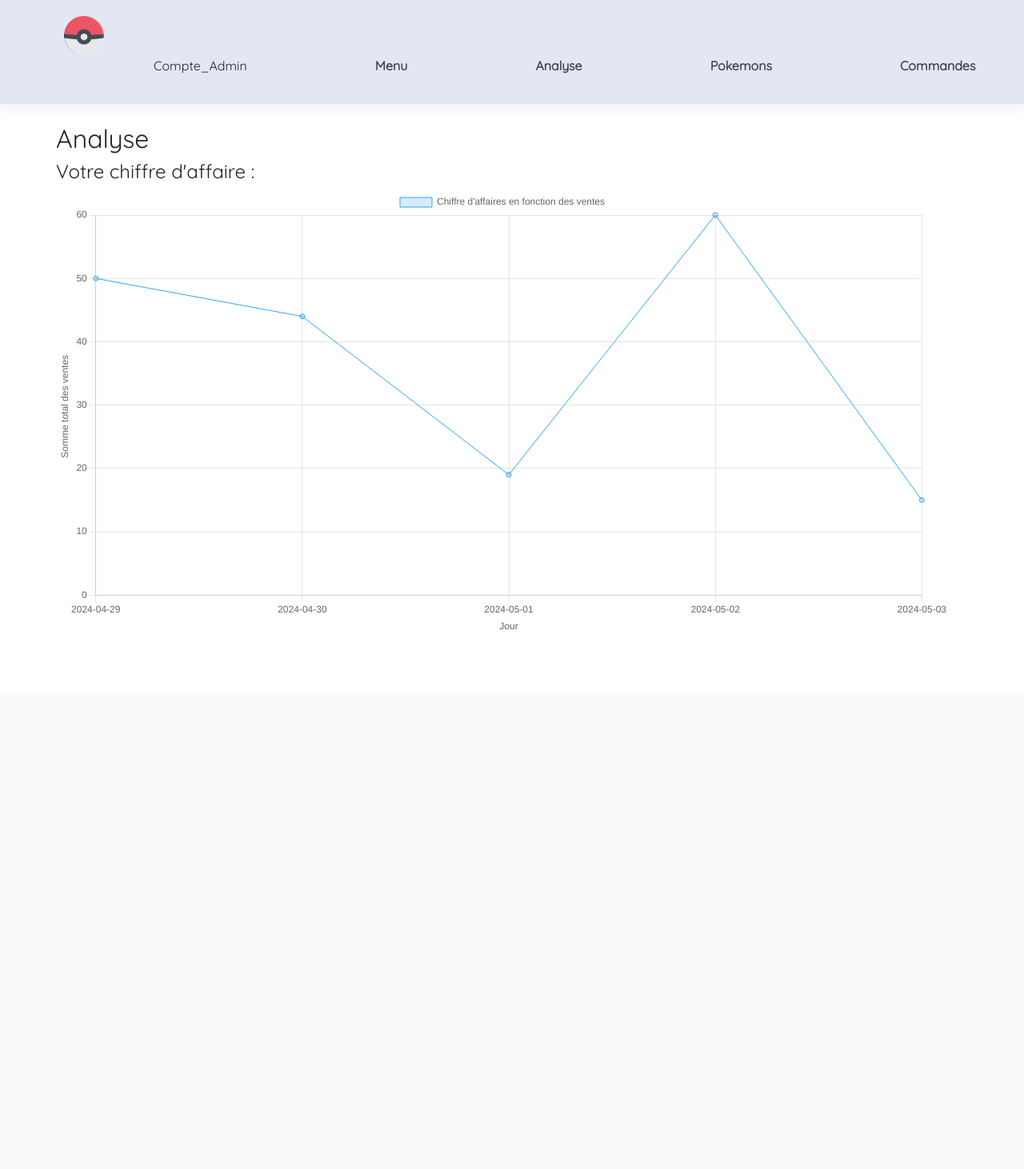
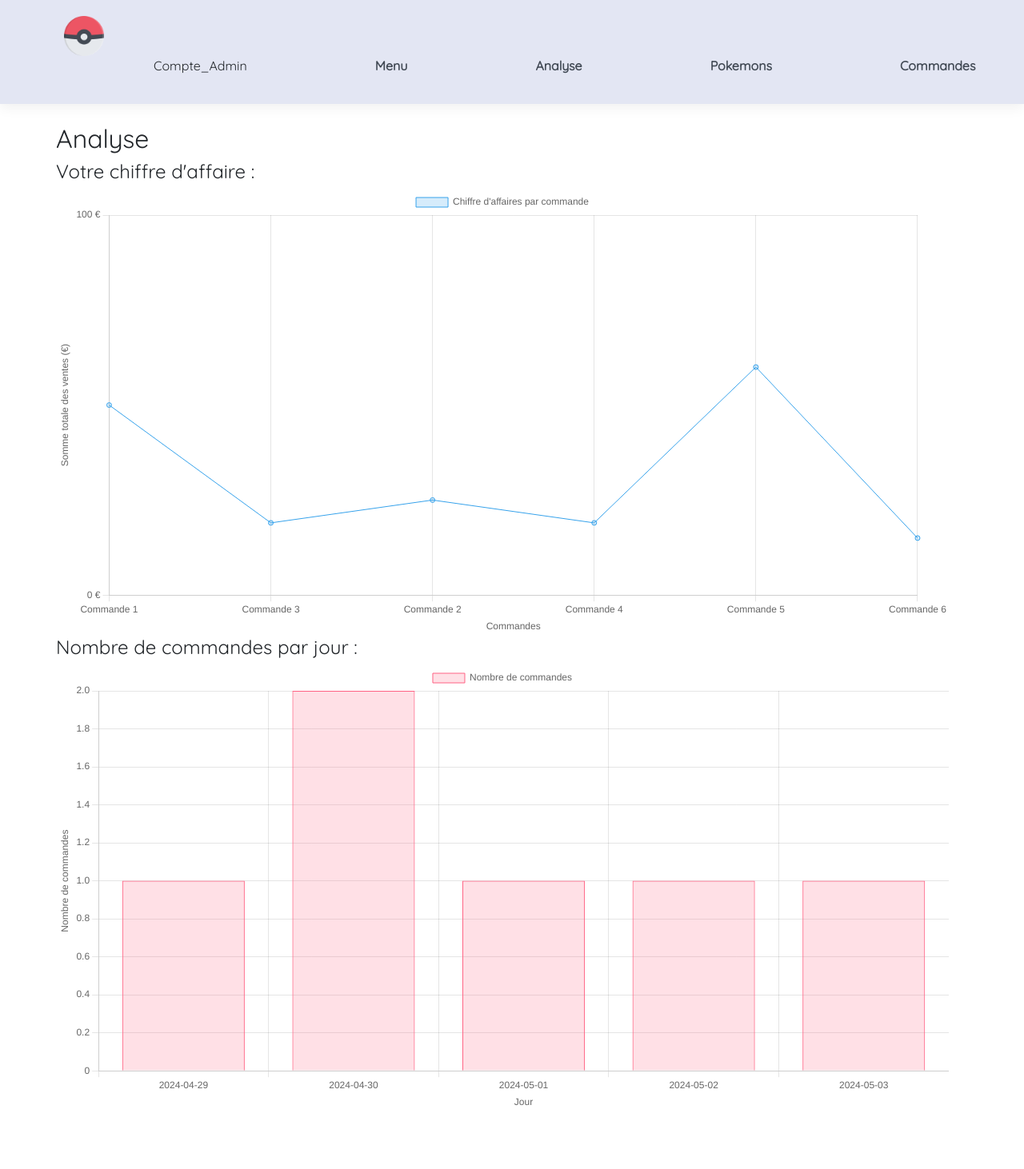
Before and after one commit to Simiamine/Pokeshop, a PHP site: page /php/admin/analyse.php in a window 1280 px wide; the page is wider, and only the part inside the window is pictured. Shown: that part at 80% size. Before the commit the page ends 787 px from the top of that part, so only its background shows below. Run offline with PHP 8.4, Linux system fonts and the light colour scheme; the visitor is signed in with stand-in values (Sample User, id 1); data comes from the database, SQL or seed files in the repository.

Commit message:
Add files via upload

```diff
--- a/php/admin/analyse.php
+++ b/php/admin/analyse.php
@@ -1,26 +1,24 @@
 <?php
 session_start();
-    require  '../../include/databaseconnect.php';
+require '../../include/databaseconnect.php';
 if (!isset($_SESSION['user_statut']) || $_SESSION['user_statut'] != "admin") {
     header('Location: ../../index.php');
     exit;
 }
-
 ?>
 
 <!DOCTYPE html>
 <html lang="en">
 <head>
 <meta charset="UTF-8">
-    <meta http-equiv="X-UA-Compatible" content="IE=edge"> <meta name="viewport" content="width=device-width, initial-scale=1.0">
-    <title>Ajouter un produit</title>
+<meta http-equiv="X-UA-Compatible" content="IE=edge">
+<meta name="viewport" content="width=device-width, initial-scale=1.0">
+<title>Analyse des ventes</title>
 <link rel="stylesheet" href="../../css/style.css">
 <link rel="stylesheet" href="../../css/bootstrap.css">
 <script src="https://cdn.jsdelivr.net/npm/chart.js"></script>
 <script src="https://code.jquery.com/jquery-3.6.0.min.js"></script>
-
 <link rel="icon" type="image/png" href="../../img/icon.png"/>
-
 </head>
 
 <?php include_once('../../include/header.php'); ?>
@@ -34,33 +32,44 @@
             <div class="container py-2">
                 <h2>Analyse</h2>
                 <?php
-                    require  '../../include/databaseconnect.php';
-                    $requete = $bdd->prepare("SELECT DATE_FORMAT(date_creation, '%Y-%m-%d') as day, SUM(total) as prix_sum FROM commandes GROUP BY day ORDER BY day");
+                // Première requête pour le chiffre d'affaire par commande
+                $requete = $bdd->prepare("SELECT id, total FROM commandes ORDER BY date_creation");
                 $requete->execute();
                 $result = $requete->fetchAll(PDO::FETCH_ASSOC);
 
-
-                  // On va stocker des données dans des tableaux pour les utiliser en php
-                  $day = array();
+                $commandes = array();
                 $prix = array();
                 foreach ($result as $row) {
+                    array_push($commandes, 'Commande ' . $row['id']);
+                    array_push($prix, $row['total']);
+                }
 
-                    array_push($day, $row['day']);
-                    array_push($prix, $row['prix_sum']);
+                // Deuxième requête pour le nombre de commandes par jour
+                $requete_commandes = $bdd->prepare("SELECT DATE_FORMAT(date_creation, '%Y-%m-%d') as day, COUNT(*) as total_commandes
+                                                   FROM commandes
+                                                   GROUP BY day
+                                                   ORDER BY day");
+                $requete_commandes->execute();
+                $result_commandes = $requete_commandes->fetchAll(PDO::FETCH_ASSOC);
+
+                $jours = array();
+                $commandes_par_jour = array();
+                foreach ($result_commandes as $row) {
+                    array_push($jours, $row['day']);
+                    array_push($commandes_par_jour, $row['total_commandes']);
                 }
                 ?>
 
                 <h4>Votre chiffre d'affaire :</h4>
-                <!-- Création de l'élément canvas qui va contenir le graphe -->
                 <canvas id="graphique1"></canvas>
                 <script>
-                var balise = document.getElementById('graphique1').getContext('2d');
-                var graph = new Chart(balise, {
+                var ctx1 = document.getElementById('graphique1').getContext('2d');
+                var graph1 = new Chart(ctx1, {
                     type: 'line',
                     data: {
-                        labels: <?php echo json_encode($day); ?>,
+                        labels: <?php echo json_encode($commandes); ?>,
                         datasets: [{
-                            label: 'Chiffre d\'affaires en fonction des ventes',
+                            label: 'Chiffre d\'affaires par commande',
                             data: <?php echo json_encode($prix); ?>,
                             backgroundColor: 'rgba(54, 162, 235, 0.2)',
                             borderColor: 'rgba(54, 162, 235, 1)',
@@ -71,9 +80,51 @@
                         scales: {
                             y: {
                                 beginAtZero: true,
-      title: {  // Remplacez 'scaleLabel' par 'title'
+                                title: {
                                     display: true,
-        text: 'Somme total des ventes '
+                                    text: 'Somme totale des ventes (€)'
+                                },
+                                ticks: {
+                                    callback: function(value) {
+                                        return value + ' €';
+                                    },
+                                    stepSize: 500  // Ajustez la taille de l'étape selon vos besoins
+                                }
+                            },
+                            x: {
+                                title: {
+                                    display: true,
+                                    text: 'Commandes'
+                                }
+                            }
+                        }
+                    }
+                });
+                </script>
+
+                <h4>Nombre de commandes par jour :</h4>
+                <canvas id="graphique2"></canvas>
+                <script>
+                var ctx2 = document.getElementById('graphique2').getContext('2d');
+                var graph2 = new Chart(ctx2, {
+                    type: 'bar',
+                    data: {
+                        labels: <?php echo json_encode($jours); ?>,
+                        datasets: [{
+                            label: 'Nombre de commandes',
+                            data: <?php echo json_encode($commandes_par_jour); ?>,
+                            backgroundColor: 'rgba(255, 99, 132, 0.2)',
+                            borderColor: 'rgba(255, 99, 132, 1)',
+                            borderWidth: 1
+                        }]
+                    },
+                    options: {
+                        scales: {
+                            y: {
+                                beginAtZero: true,
+                                title: {
+                                    display: true,
+                                    text: 'Nombre de commandes'
                                 }
                             },
                             x: {
@@ -84,7 +135,16 @@
                             }
                         }
                     }
-
                 });
                 </script>
                 <br><br>
+            </div>
+        </main>
+    </div>
+</div>
+
+<script type="text/javascript">
+function imprimer_page() {
+    window.print();
+}
+</script>
```
Lines whose indentation alone changed are shown as unchanged.
